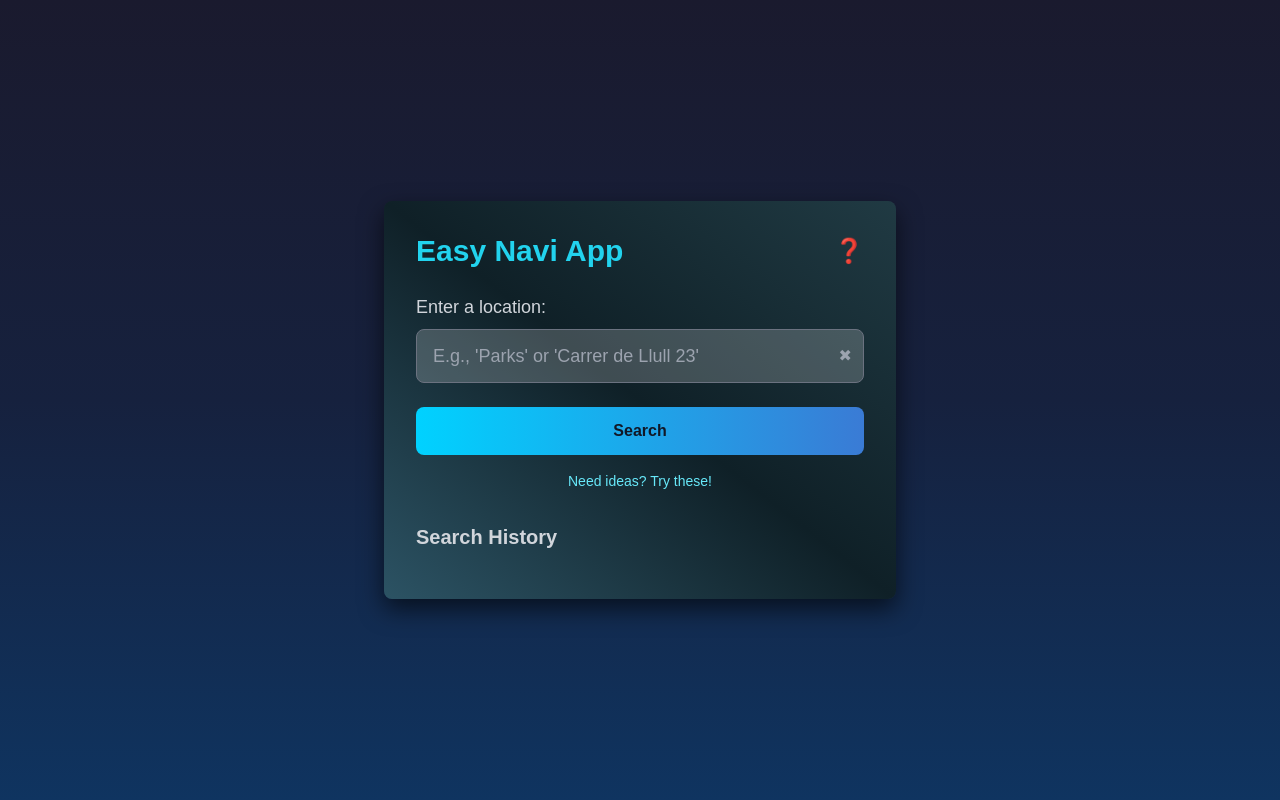
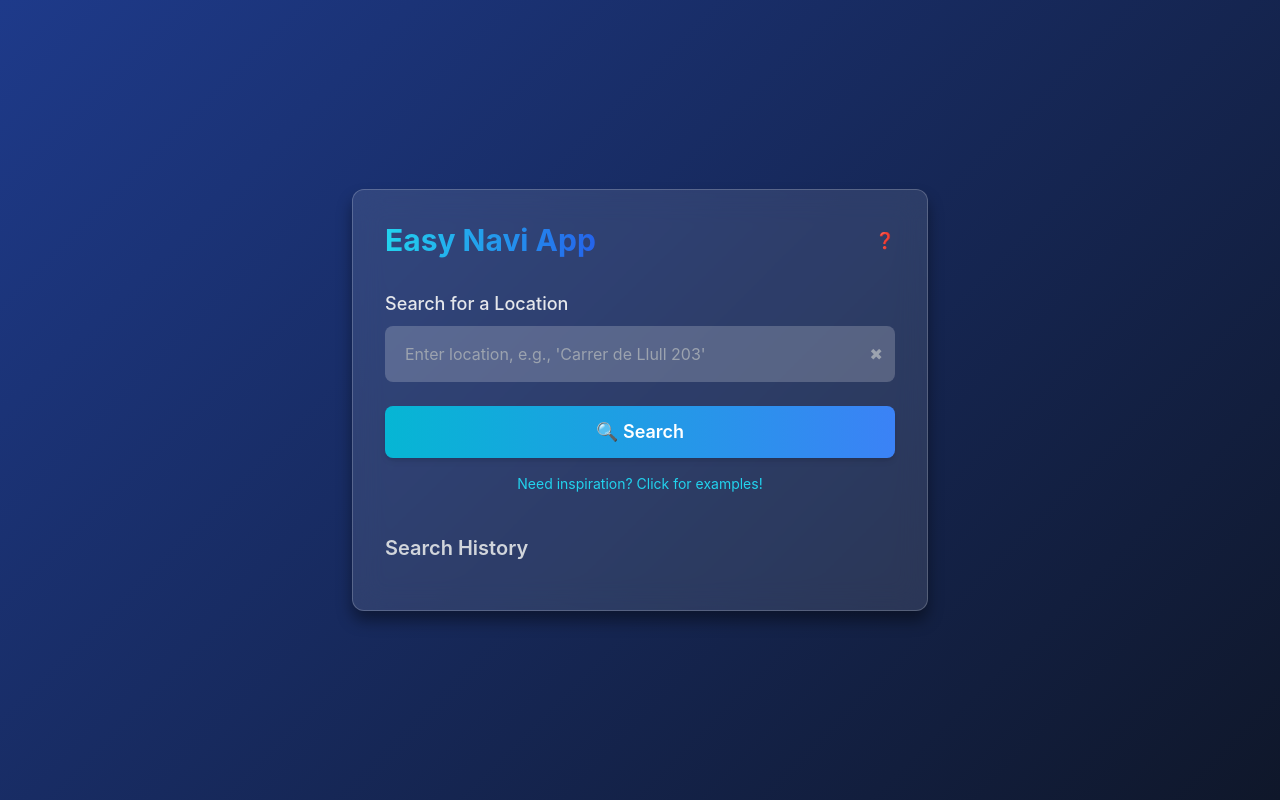
Before and after one commit to alishants/EasyNaviBot, a Flask app: page / in a window 1280 px wide. Run offline with Flask 3, Linux system fonts and the light colour scheme; some libraries are stand-ins or nearby versions.

Commit message:
Update index.html New Graphics 5 last

```diff
--- a/templates/index.html
+++ b/templates/index.html
@@ -8,28 +8,40 @@
     <style>
         /* Custom styles for premium look */
         body {
-            background: linear-gradient(to bottom, #1a1a2e, #16213e, #0f3460);
-            font-family: 'Poppins', sans-serif;
+            background: linear-gradient(135deg, #1e3a8a, #0f172a);
+            font-family: 'Inter', sans-serif;
         }
-        .card {
-            background: linear-gradient(to top right, #2c5364, #0f2027, #203a43);
-            box-shadow: 0px 10px 25px rgba(0, 0, 0, 0.6);
+
+        .glass {
+            background: rgba(255, 255, 255, 0.1);
+            backdrop-filter: blur(15px);
+            border: 1px solid rgba(255, 255, 255, 0.2);
         }
-        .btn {
-            background: linear-gradient(to right, #00d2ff, #3a7bd5);
+
+        .shadow-gradient {
+            box-shadow: 0px 10px 15px rgba(0, 0, 0, 0.4);
         }
-        .btn:hover {
-            background: linear-gradient(to right, #3a7bd5, #00d2ff);
+
+        .btn-gradient {
+            background: linear-gradient(90deg, #06b6d4, #3b82f6);
         }
+
+        .btn-gradient:hover {
+            background: linear-gradient(90deg, #3b82f6, #06b6d4);
+        }
+
         input {
             background-color: rgba(255, 255, 255, 0.2);
         }
+
         input:focus {
             border-color: #00d2ff;
         }
+
         .history-item {
             transition: transform 0.2s ease, background-color 0.2s ease;
         }
+
         .history-item:hover {
             transform: scale(1.02);
             background-color: #16213e;
@@ -37,68 +49,77 @@
     </style>
 </head>
 <body class="flex justify-center items-center min-h-screen text-white">
-    <div class="card rounded-lg p-8 w-full max-w-lg relative">
+    <div class="glass rounded-xl shadow-gradient max-w-xl w-full p-8">
         <!-- Header -->
-        <header class="flex items-center justify-between mb-6">
-            <h1 class="text-3xl font-bold text-cyan-400 hover:text-cyan-300 transition">
+        <header class="flex items-center justify-between mb-8">
+            <h1 class="text-3xl font-bold bg-clip-text text-transparent bg-gradient-to-r from-cyan-400 to-blue-600">
                 Easy Navi App
             </h1>
-            <span class="text-gray-400 text-2xl cursor-pointer hover:text-cyan-400 transition" onclick="toggleHelpModal()">❓</span>
+            <button class="text-gray-300 hover:text-white transition" onclick="toggleHelpModal()">❓</button>
         </header>
 
         <!-- Search Section -->
         <div class="mb-6">
-            <label for="searchInput" class="block text-lg text-gray-300 mb-2">Enter a location:</label>
+            <label for="searchInput" class="block text-lg font-medium text-gray-200 mb-2">Search for a Location</label>
             <div class="relative">
                 <input
                     type="text"
                     id="searchInput"
-                    class="w-full px-4 py-3 text-lg text-white rounded-lg border border-gray-500 focus:ring-2 focus:outline-none"
-                    placeholder="E.g., 'Parks' or 'Carrer de Llull 23'"
+                    class="w-full px-5 py-4 text-gray-900 rounded-lg focus:ring-2 focus:ring-cyan-500 focus:outline-none text-base"
+                    placeholder="Enter location, e.g., 'Carrer de Llull 203'"
                 />
-                <span class="absolute right-3 top-1/2 transform -translate-y-1/2 text-gray-400 cursor-pointer hover:text-cyan-400 transition" onclick="clearInput()">✖</span>
+                <button
+                    class="absolute right-3 top-1/2 transform -translate-y-1/2 text-gray-400 hover:text-cyan-400 transition"
+                    onclick="clearInput()"
+                >
+                    ✖
+                </button>
             </div>
         </div>
 
         <!-- Buttons -->
-        <div class="space-y-4">
+        <div class="flex flex-col space-y-4">
             <button
-                class="btn w-full py-3 rounded-lg text-gray-900 font-bold hover:shadow-lg transition"
+                class="btn-gradient text-white py-3 rounded-lg text-lg font-semibold shadow-md transition hover:shadow-lg"
                 onclick="search()"
             >
-                Search
+                🔍 Search
             </button>
-            <p
-                class="text-center text-sm text-cyan-300 cursor-pointer hover:underline transition"
+            <button
+                class="text-center text-sm text-cyan-400 hover:underline transition"
                 onclick="showExample()"
             >
-                Need ideas? Try these!
-            </p>
+                Need inspiration? Click for examples!
+            </button>
         </div>
 
         <!-- History Section -->
-        <section class="mt-8">
+        <section class="mt-10">
             <h3 class="text-xl font-semibold mb-4 text-gray-300">Search History</h3>
-            <ul class="space-y-2" id="historyList"></ul>
+            <ul class="space-y-3" id="historyList"></ul>
         </section>
     </div>
 
-    <!-- Modal -->
+    <!-- Help Modal -->
     <div
         id="helpModal"
-        class="fixed inset-0 bg-gray-900 bg-opacity-90 flex justify-center items-center hidden z-50"
+        class="fixed inset-0 bg-gray-900 bg-opacity-80 flex justify-center items-center hidden z-50"
     >
-        <div class="card rounded-lg shadow-lg p-6 max-w-sm w-full">
-            <div class="flex justify-between items-center">
-                <h2 class="text-2xl font-semibold text-cyan-400">Search Tips</h2>
-                <button class="text-gray-400 text-lg" onclick="toggleHelpModal()">✖</button>
-            </div>
-            <ul class="mt-4 text-gray-300 text-base space-y-2">
-                <li><strong>Street:</strong> Type a street name, e.g., 'Carrer de Llull'.</li>
-                <li><strong>Address:</strong> Include house numbers, e.g., 'Carrer de Llull 203'.</li>
-                <li><strong>Landmark:</strong> Search for famous spots, e.g., 'Sagrada Familia'.</li>
-                <li><strong>Category:</strong> Find specific places, e.g., 'Gas near me' or 'Restaurants'.</li>
+        <div class="glass rounded-lg shadow-lg p-6 max-w-sm w-full text-center">
+            <h2 class="text-2xl font-semibold text-cyan-400 mb-4">Help</h2>
+            <ul class="text-gray-300 space-y-2 text-base">
+                <li><strong>Street:</strong> Carrer de Llull</li>
+                <li><strong>Address:</strong> Carrer de Llull 203</li>
+                <li><strong>Metro:</strong> Metro Diagonal</li>
+                <li><strong>Place:</strong> Sagrada Familia</li>
+                <li><strong>Shop:</strong> Tabacs or McDonald's</li>
             </ul>
+            <button
+                class="mt-6 bg-cyan-500 text-white py-2 px-6 rounded-lg font-medium hover:bg-cyan-600 transition"
+                onclick="toggleHelpModal()"
+            >
+                Close
+            </button>
         </div>
     </div>
 
@@ -125,7 +146,7 @@
                     window.open(googleMapsUrl, "_blank");
                 }
             } catch (error) {
-                alert(`Couldn't open the link. Try manually: ${googleMapsUrl}`);
+                alert(`Unable to open the link. Try manually: ${googleMapsUrl}`);
             }
 
             saveToHistory(query);
@@ -159,9 +180,9 @@
 
         function updateHistoryList() {
             const history = JSON.parse(localStorage.getItem("searchHistory") || "[]");
-            historyList.innerHTML = history
-                .map(item => `<li class="history-item bg-gray-700 p-3 rounded-lg text-gray-300 cursor-pointer hover:bg-gray-600" onclick="setSearch('${item}')">${item}</li>`)
-                .join("");
+            historyList.innerHTML = history.map(
+                item => `<li class="history-item bg-gray-700 p-3 rounded-lg text-gray-300 cursor-pointer hover:bg-gray-600" onclick="setSearch('${item}')">${item}</li>`
+            ).join("");
         }
 
         function setSearch(value) {
```
